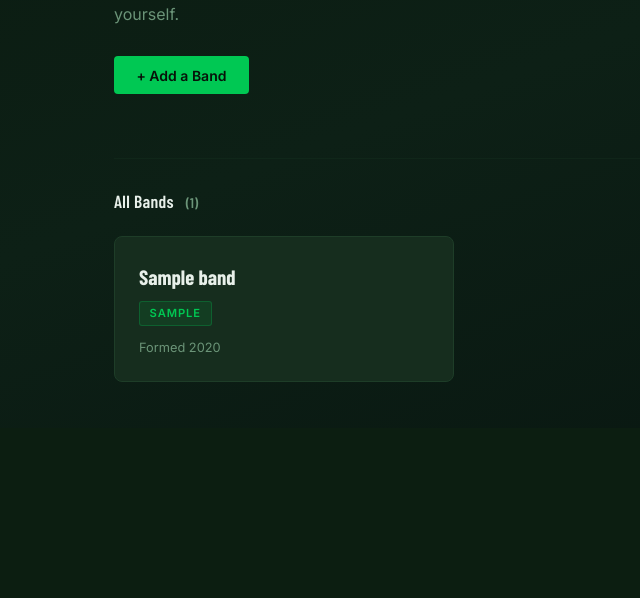
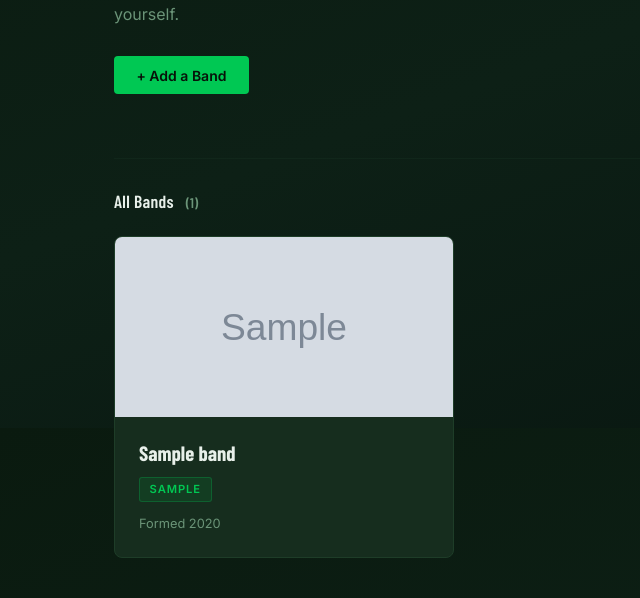
Before and after one commit to Siphosethu-Map/bands, a Django app: page / in a window 1280 px wide. Shown: the part 372-970 px from the top of the page, without its empty margins (0-640 px from the left). Before the commit the page ends 754 px from the top, so only its background shows below. Run offline with Django 4.2, Linux system fonts and the light colour scheme; tables that the repository leaves empty hold one stand-in row (values such as "Sample post"); grey boxes marked "Sample" are stand-in pictures.

Commit message:
Add band image uploads with S3 storage support

```diff
--- a/CapstoneT23/urls.py
+++ b/CapstoneT23/urls.py
@@ -15,6 +15,8 @@ Including another URLconf
     2. Add a URL to urlpatterns:  path('blog/', include('blog.urls'))
 
 """
+from django.conf import settings
+from django.conf.urls.static import static
 from django.contrib import admin
 from django.urls import path, include
 
@@ -24,3 +26,6 @@ urlpatterns = [
     path('bands/', include('django.contrib.auth.urls')),
     path('', include('bands.urls')),  # landing page when server is ran
 ]
+
+if settings.DEBUG and not settings.USE_S3:
+    urlpatterns += static(settings.MEDIA_URL, document_root=settings.MEDIA_ROOT)
--- a/bands/models.py
+++ b/bands/models.py
@@ -17,7 +17,7 @@ class Band(models.Model):
     genre = models.CharField(max_length=80, null=False, blank=False)
     formed_date = models.DateField()
     description = models.TextField()
-
+    image = models.ImageField(upload_to='band_images/', blank=True)
 
 def __str__(self):
     return self.title
--- a/bands/templates/registration/add_band.html
+++ b/bands/templates/registration/add_band.html
@@ -8,7 +8,7 @@
         <h1 style="font-size: 2rem; font-weight: 700; margin-bottom: 0.5rem;">Add a Band</h1>
         <p style="color: var(--muted); margin-bottom: 2rem; font-size: 0.9rem;">Fill in the details below to add a band to the vault.</p>
 
-        <form method="post" action="">
+        <form method="post" action="" enctype="multipart/form-data">
             {% csrf_token %}
             <div style="margin-bottom: 1.25rem;">
                 <label class="form-label">Band Name</label>
@@ -22,6 +22,10 @@
                 <label class="form-label">Date Formed</label>
                 <input type="date" class="form-control" id="formed_date" name="formed_date" required>
             </div>
+            <div style="margin-bottom: 1.25rem;">
+                <label class="form-label">Band Photo (optional)</label>
+                <input type="file" class="form-control" name="image" accept="image/*">
+            </div>
             <div style="margin-bottom: 1.75rem;">
                 <label class="form-label">Description</label>
                 <textarea class="form-control" name="description" id="description" rows="5" placeholder="Tell us about this band..."></textarea>
--- a/bands/templates/registration/band_details.html
+++ b/bands/templates/registration/band_details.html
@@ -6,6 +6,10 @@
     <a href="{% url 'bands:home' %}" style="color: var(--muted); font-size: 0.875rem;">← Back to all bands</a>
 
     <div style="margin-top: 2rem; max-width: 700px;">
+        {% if band.image %}
+            <img src="{{ band.image.url }}" alt="{{ band.name }}"
+                style="width: 100%; max-height: 380px; object-fit: cover; border-radius: 8px; margin-bottom: 1.5rem; border: 1px solid var(--border);">
+        {% endif %}
         <span class="genre-badge" style="margin-bottom: 1rem; display: inline-block;">{{ band.genre }}</span>
         <h1 style="font-size: clamp(2.5rem, 6vw, 3.5rem); font-weight: 700; line-height: 1.05; margin-bottom: 0.5rem;">
             {{ band.name }}
--- a/bands/templates/registration/home.html
+++ b/bands/templates/registration/home.html
@@ -31,12 +31,20 @@
     {% if bands %}
     <div style="display: grid; grid-template-columns: repeat(auto-fill, minmax(280px, 1fr)); gap: 1rem;">
         {% for band in bands %}
-        <a href="{% url 'bands:band_details' band.id %}" class="band-card">
-            <div class="band-name">{{ band.name }}</div>
-            <span class="genre-badge">{{ band.genre }}</span>
-            <p style="color: var(--muted); font-size: 0.8rem; margin-top: 0.75rem; margin-bottom: 0;">
-                Formed {{ band.formed_date|date:"Y" }}
-            </p>
+        <a href="{% url 'bands:band_details' band.id %}" class="band-card" style="padding: 0; overflow: hidden;">
+            {% if band.image %}
+            <img src="{{ band.image.url }}" alt="{{ band.name }}"
+                style="width: 100%; height: 180px; object-fit: cover; display: block;">
+            {% else %}
+            <div style="width: 100%; height: 180px; display: flex; align-items: center; justify-content: center; background: var(--surface); font-size: 2.5rem;">🎸</div>
+            {% endif %}
+            <div style="padding: 1.25rem 1.5rem 1.5rem;">
+                <div class="band-name">{{ band.name }}</div>
+                <span class="genre-badge">{{ band.genre }}</span>
+                <p style="color: var(--muted); font-size: 0.8rem; margin-top: 0.75rem; margin-bottom: 0;">
+                        Formed {{ band.formed_date|date:"Y" }}
+                </p>
+            </div>
         </a>
         {% endfor %}
     </div>
--- a/bands/views.py
+++ b/bands/views.py
@@ -64,9 +64,10 @@ def add_band(request):
         genre = request.POST['genre']
         formed_date = request.POST['formed_date']
         description = request.POST['description']
+        image = request.FILES.get('image')
 
         new_band = Band(name=name, genre=genre, formed_date=formed_date,
-                        description=description)
+                        description=description, image=image)
         new_band.save()
     return render(request, 'registration/add_band.html')
 
```
Also changed, not shown: bands/migrations/0002_band_image.py (added).
